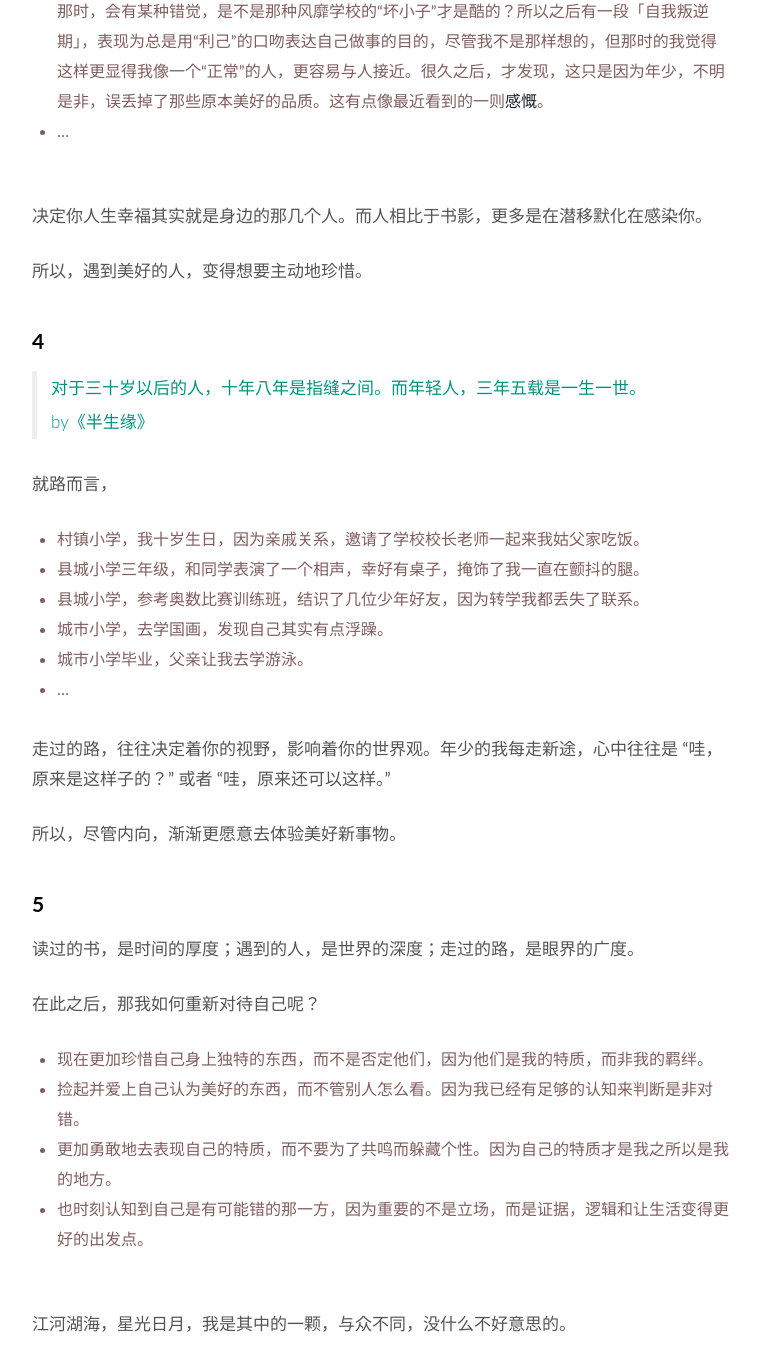
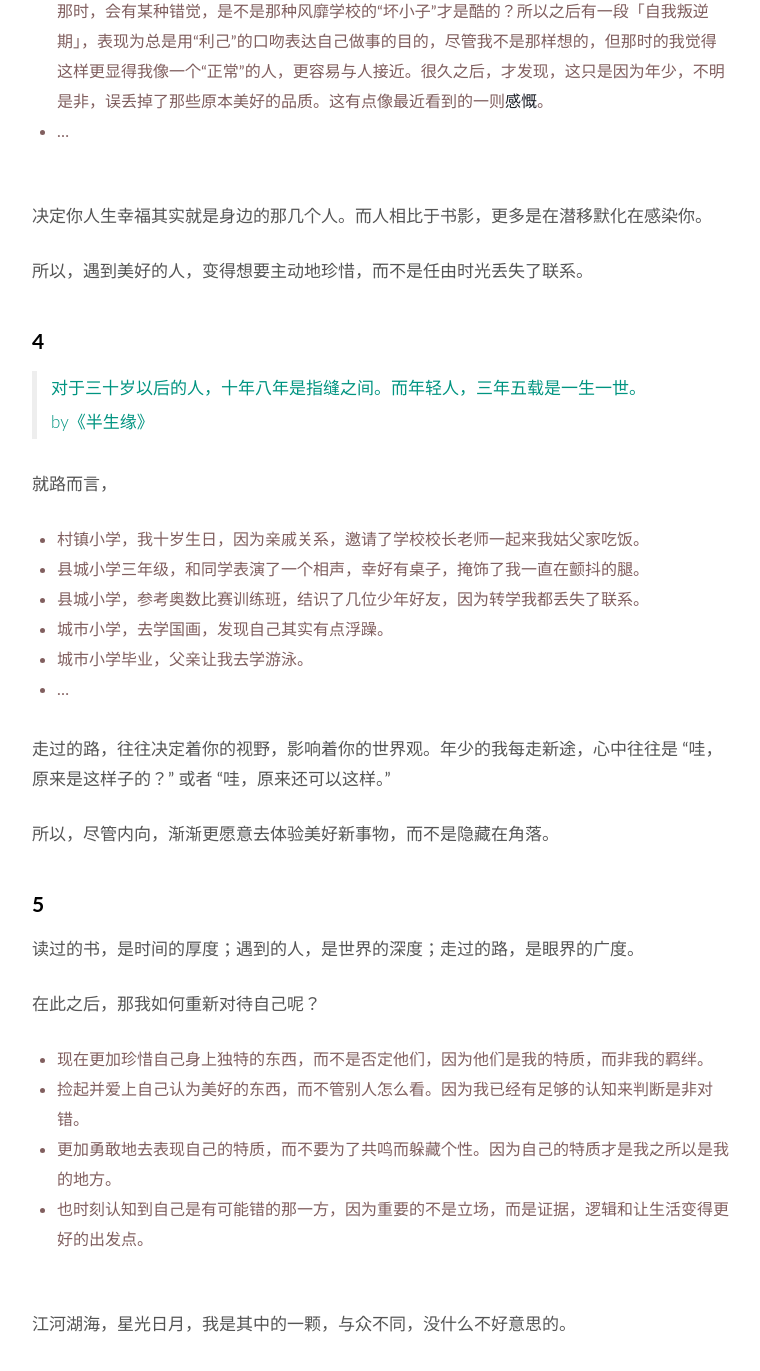
Before and after one commit to WillWang-X/willwang-x.github.io, a Jekyll site: the page built from _posts/2019-02-05-who-shaped-me.md, in a window 1280 px wide and 1400 px high, scrolled down 2710 px. Shown: the top 1371 px of the window, without its empty margins (258-1018 px from the left). Built offline with Jekyll 4.4.1, drawn with Linux system fonts in a browser that asks for light colours.

Commit message:
Updated who shaped me

```diff
--- a/_posts/2019-02-05-who-shaped-me.md
+++ b/_posts/2019-02-05-who-shaped-me.md
@@ -85,7 +85,7 @@ published: true
 
 决定你人生幸福其实就是身边的那几个人。而人相比于书影，更多是在潜移默化在感染你。
 
-所以，遇到美好的人，变得想要主动地珍惜。
+所以，遇到美好的人，变得想要主动地珍惜，而不是任由时光丢失了联系。
 
 # 4
 
@@ -105,7 +105,7 @@ published: true
 <br>
 走过的路，往往决定着你的视野，影响着你的世界观。年少的我每走新途，心中往往是 “哇，原来是这样子的？” 或者 “哇，原来还可以这样。”
 
-所以，尽管内向，渐渐更愿意去体验美好新事物。
+所以，尽管内向，渐渐更愿意去体验美好新事物，而不是隐藏在角落。
 
 # 5
 
```
